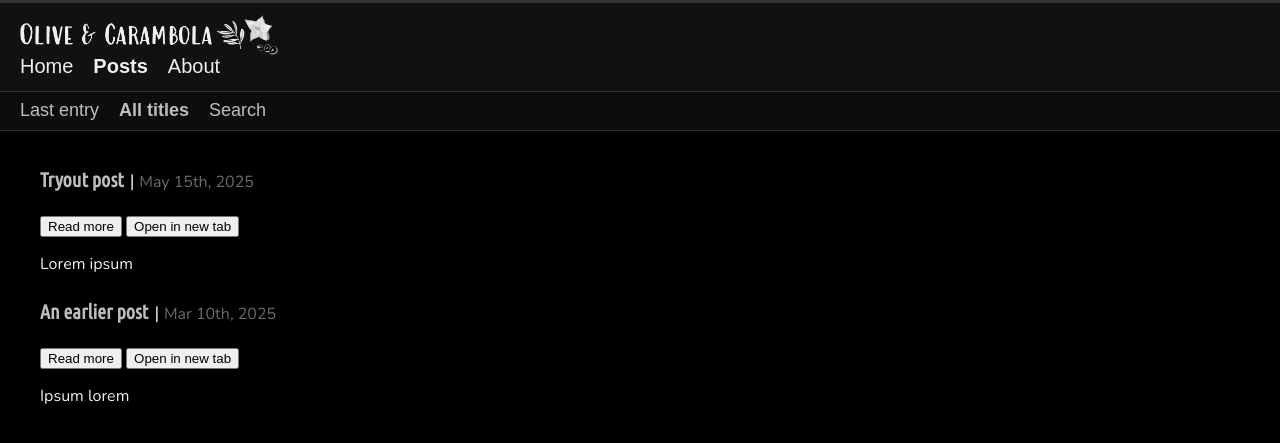
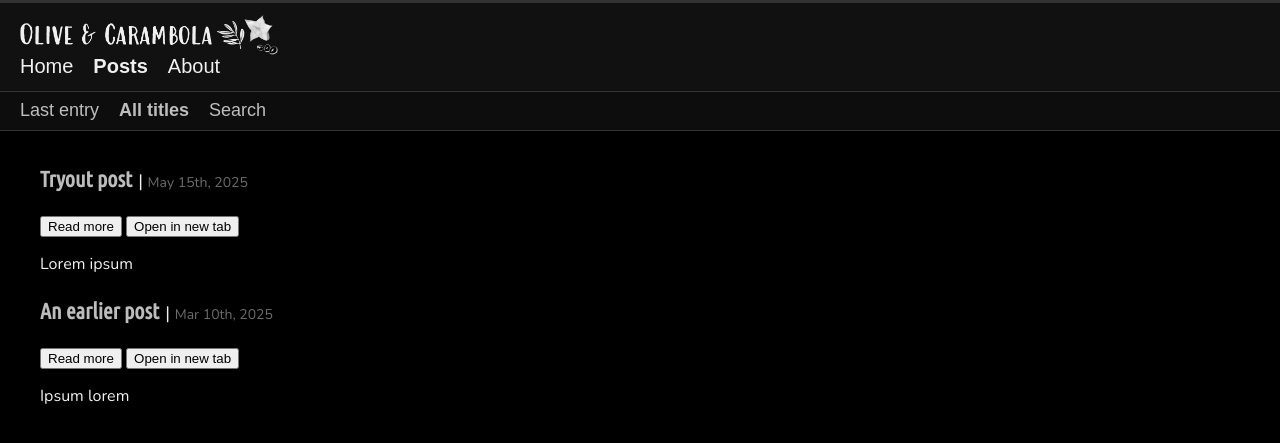
Before and after one commit to olivecarambola/logbook, a Jekyll site: the page built from post_all.md, in a window 1280 px wide. Shown: the top 443 px of the page. Built offline with Jekyll 4.4.1, drawn with Linux system fonts in a browser that asks for light colours; some web fonts are replaced.

Commit message:
Update style.scss

```diff
--- a/assets/css/style.scss
+++ b/assets/css/style.scss
@@ -148,7 +148,7 @@ header nav ul li a.active,               /* active menu item styling */
 
 .post-title {
   color: #bdbdbd;
-  font-size: 20px;
+  font-size: 22px;
   font-weight: bold;
   font-family: 'Ubuntu Condensed', sans-serif
 }
@@ -162,7 +162,7 @@ header nav ul li a.active,               /* active menu item styling */
 
 .post-date {
   color: #6b6b6b;
-  font-size: 16px;
+  font-size: 14px;
   font-weight: normal;
   font-family: 'Nunito', sans-serif
 }
```
